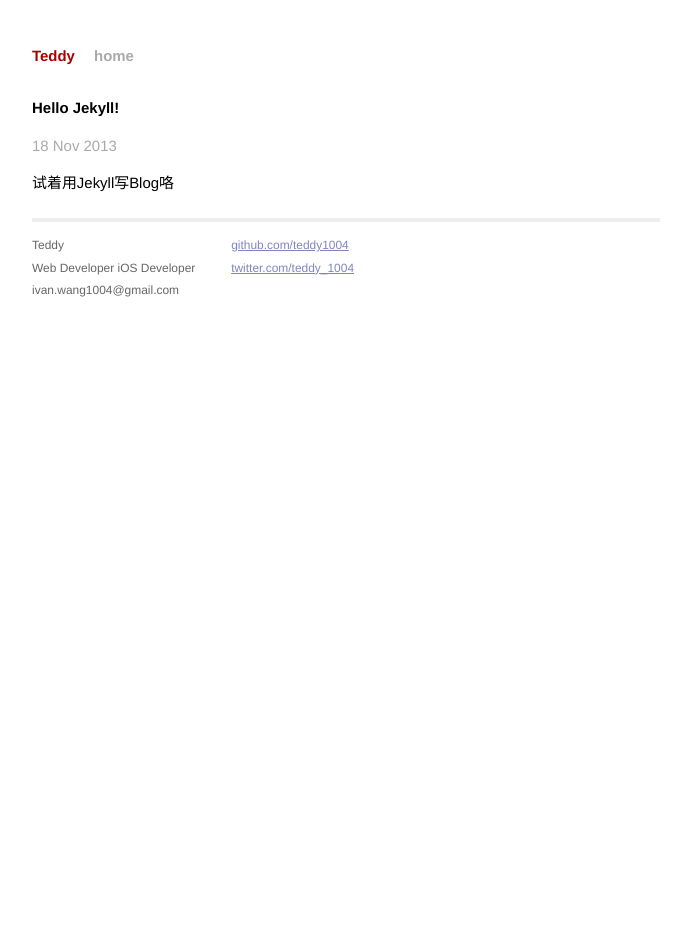
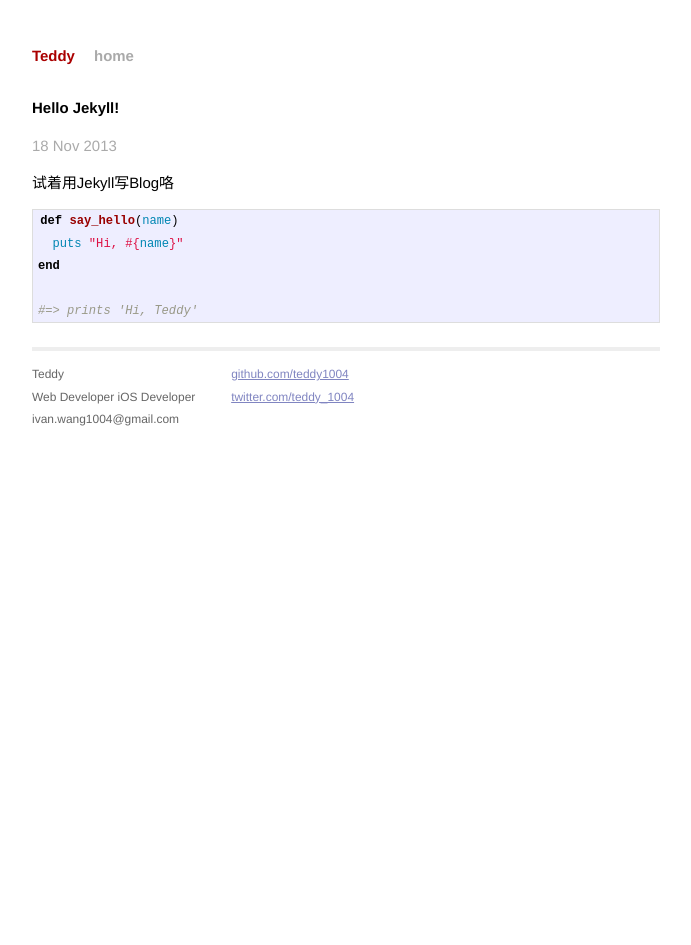
Before and after one commit to teddy1004/teddy1004.github.io, a Jekyll site: the page built from _posts/2013-11-18-hello-jekyll.markdown, in a window 1280 px wide. Shown: the whole page, without its empty margins (294-985 px from the left). Built offline with Jekyll 4.4.1, drawn with Linux system fonts in a browser that asks for light colours; Markdown is read by kramdown in place of the engine named in the settings.

Commit message:
update article

```diff
--- a/_posts/2013-11-18-hello-jekyll.markdown
+++ b/_posts/2013-11-18-hello-jekyll.markdown
@@ -4,3 +4,10 @@ title: "Hello Jekyll!"
 date: 2013-11-18 13:42:25
 ---
 试着用Jekyll写Blog咯
+{% highlight ruby %}
+def say_hello(name)
+  puts "Hi, #{name}"
+end
+
+#=> prints 'Hi, Teddy'
+{% endhighlight %}
```
